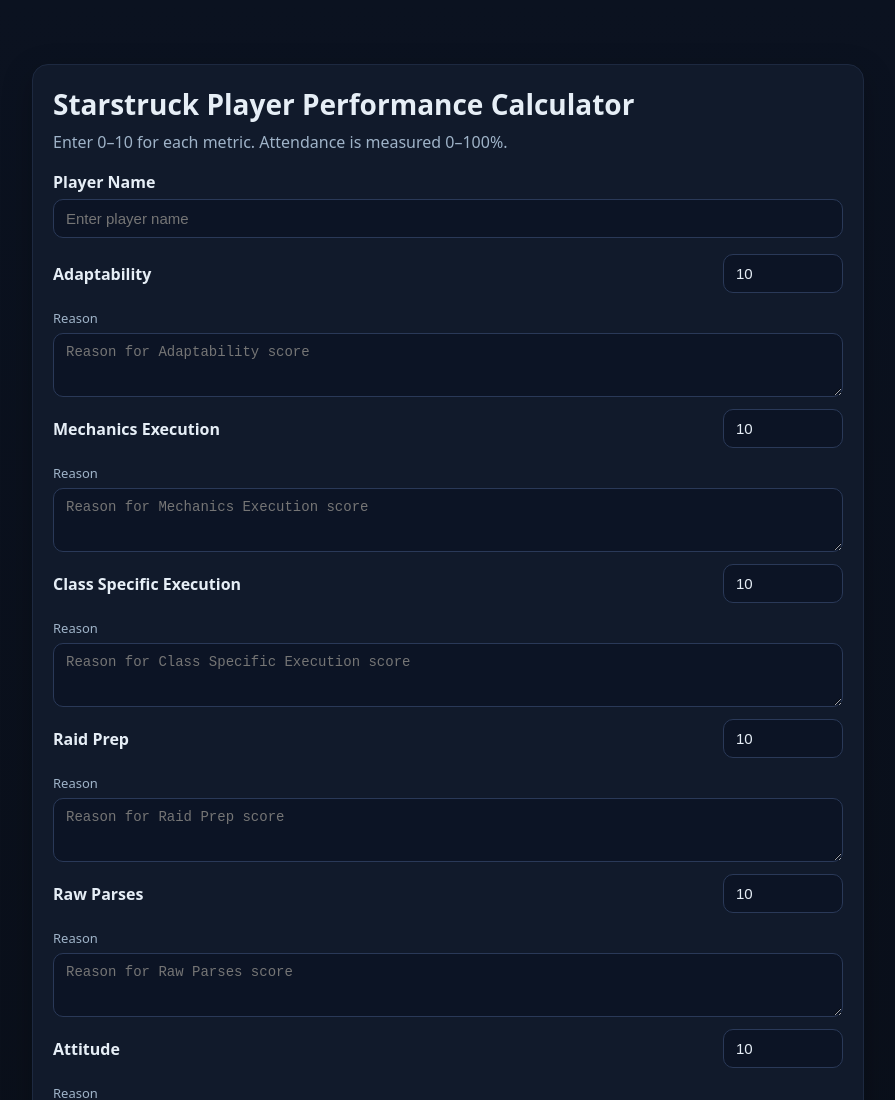
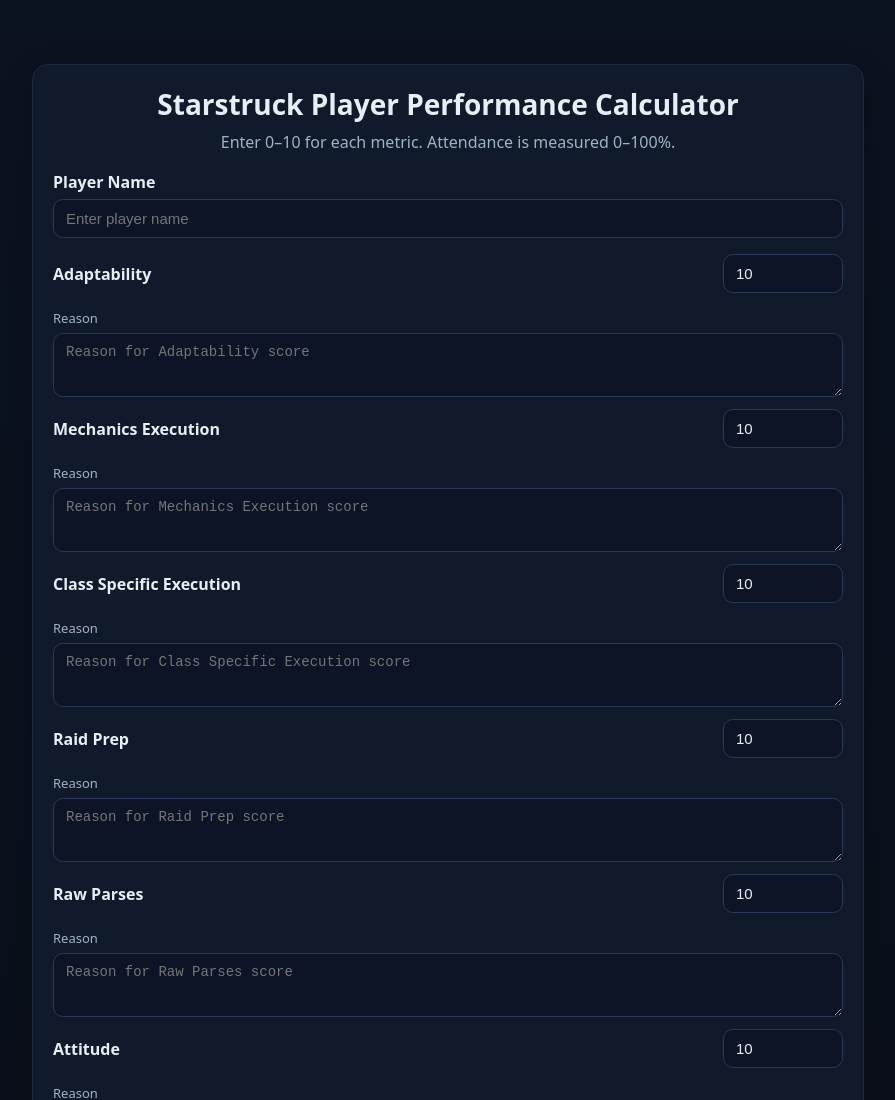
Before and after one commit to boyaloxer/starstruck-player-performance, a plain HTML site: page index.html in a window 1280 px wide. Shown: the top 1100 px of the page, without its empty margins (192-1087 px from the left). Drawn offline with Linux system fonts and the light colour scheme.

Commit message:
ui-text-center

```diff
--- a/index.html
+++ b/index.html
@@ -39,6 +39,11 @@
       border-radius: 16px;
       padding: 20px;
       box-shadow: 0 10px 30px rgba(0, 0, 0, 0.25);
+    }
+
+    .card header {
+      text-align: center;
+      margin-bottom: 16px;
     }
 
     h1 {
@@ -208,10 +213,12 @@
 <body>
   <div class="wrap">
     <div class="card">
-      <h1>Starstruck Player Performance Calculator</h1>
-      <p>
-        Enter 0–10 for each metric. Attendance is measured 0–100%.
-      </p>
+      <header>
+        <h1>Starstruck Player Performance Calculator</h1>
+        <p>
+          Enter 0–10 for each metric. Attendance is measured 0–100%.
+        </p>
+      </header>
 
       <div class="field">
         <label for="playerName">Player Name</label>
```
